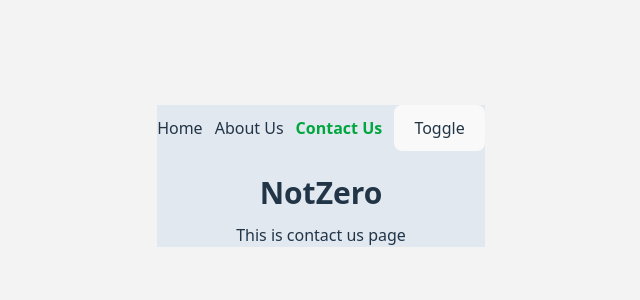
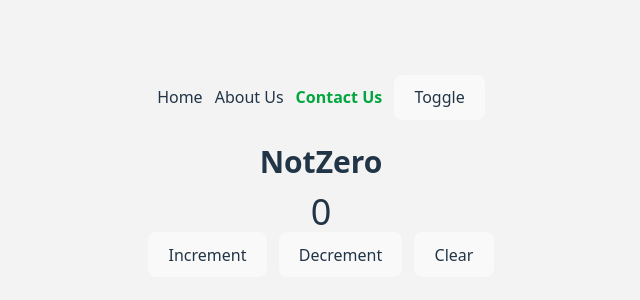
Before and after one commit to ilasisi/react-vite, a React (Vite) app: page /company/contact in a window 1280 px wide. Shown: the part 224-524 px from the top of the page, without its empty margins (319-959 px from the left). Built offline with nearby package versions, Linux system fonts and the light colour scheme.

Commit message:
use reducer

```diff
--- a/src/App.jsx
+++ b/src/App.jsx
@@ -7,14 +7,10 @@ import PostDetails from "./pages/PostDetails";
 import CompanyHeader from "./pages/CompanyHeader";
 import NotFound from "./pages/NotFound";
 import { ThemeSwitcher } from "./components/ThemeSwitcher";
-import { useContext } from "react";
-import { ThemeContext } from "./contexts/ThemeProvider";
 
 function App() {
-    const { theme } = useContext(ThemeContext);
-
     return (
-        <div className={theme === "dark" ? "bg-slate-900" : "bg-slate-200"}>
+        <div>
             <BrowserRouter>
                 <nav className="mb-6">
                     <ul className="flex items-center justify-center space-x-3">
--- a/src/pages/Contact.jsx
+++ b/src/pages/Contact.jsx
@@ -1,5 +1,25 @@
+import { useReducer } from "react";
+import { countReducer } from "../reducer/countReducer";
+
 const Contact = () => {
-    return <div>This is contact us page</div>;
+    const [state, dispatch] = useReducer(countReducer, { count: 0 });
+
+    return (
+        <div>
+            <p className="text-4xl">{state.count}</p>
+            <div className="space-x-3">
+                <button onClick={() => dispatch({ type: "increment" })}>
+                    Increment
+                </button>
+                <button onClick={() => dispatch({ type: "decrement" })}>
+                    Decrement
+                </button>
+                <button onClick={() => dispatch({ type: "reset" })}>
+                    Clear
+                </button>
+            </div>
+        </div>
+    );
 };
 
 export default Contact;
--- /dev/null
+++ b/src/reducer/countReducer.js
@@ -0,0 +1,12 @@
+export const countReducer = (state, action) => {
+    switch (action.type) {
+        case "increment":
+            return { count: state.count + 1 };
+        case "decrement":
+            return { count: state.count - 1 };
+        case "reset":
+            return { count: 0 };
+        default:
+            throw Error("Invalid action provider");
+    }
+};
```
